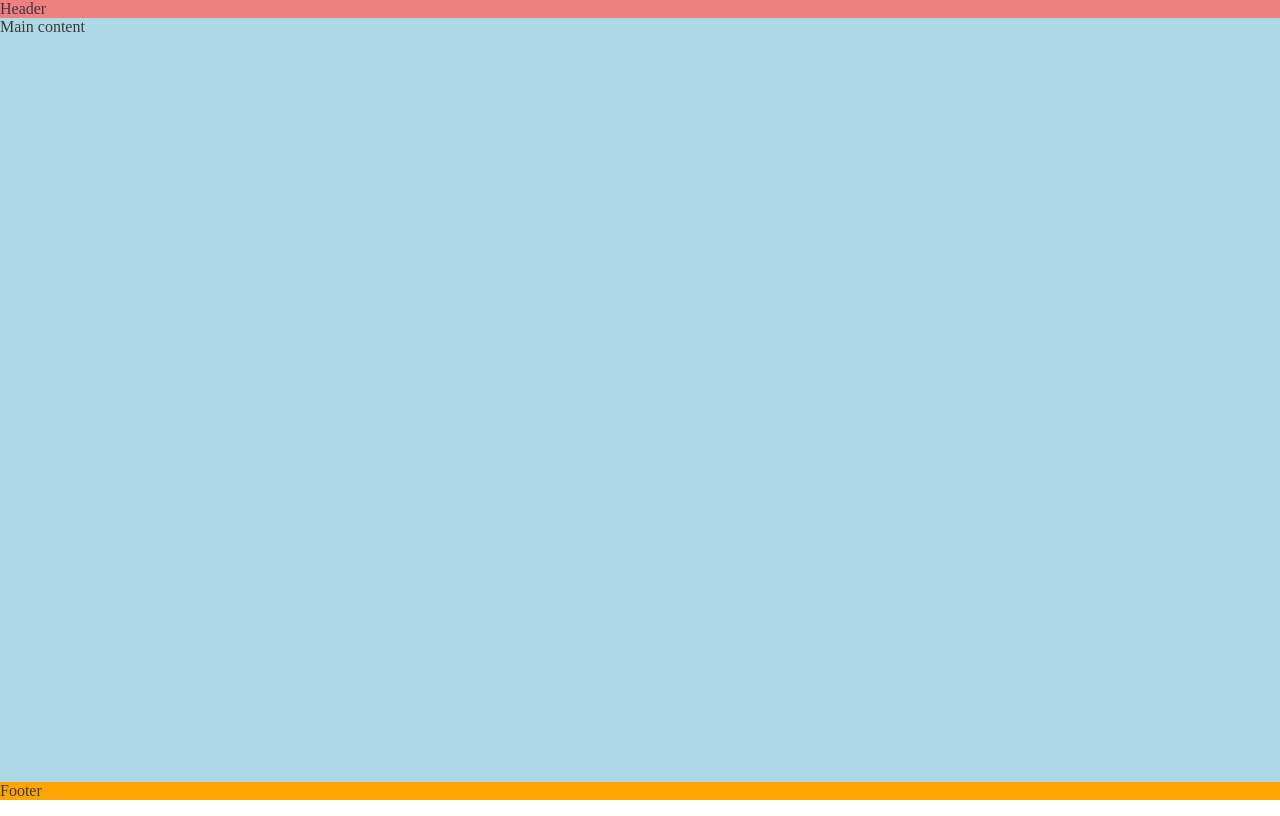
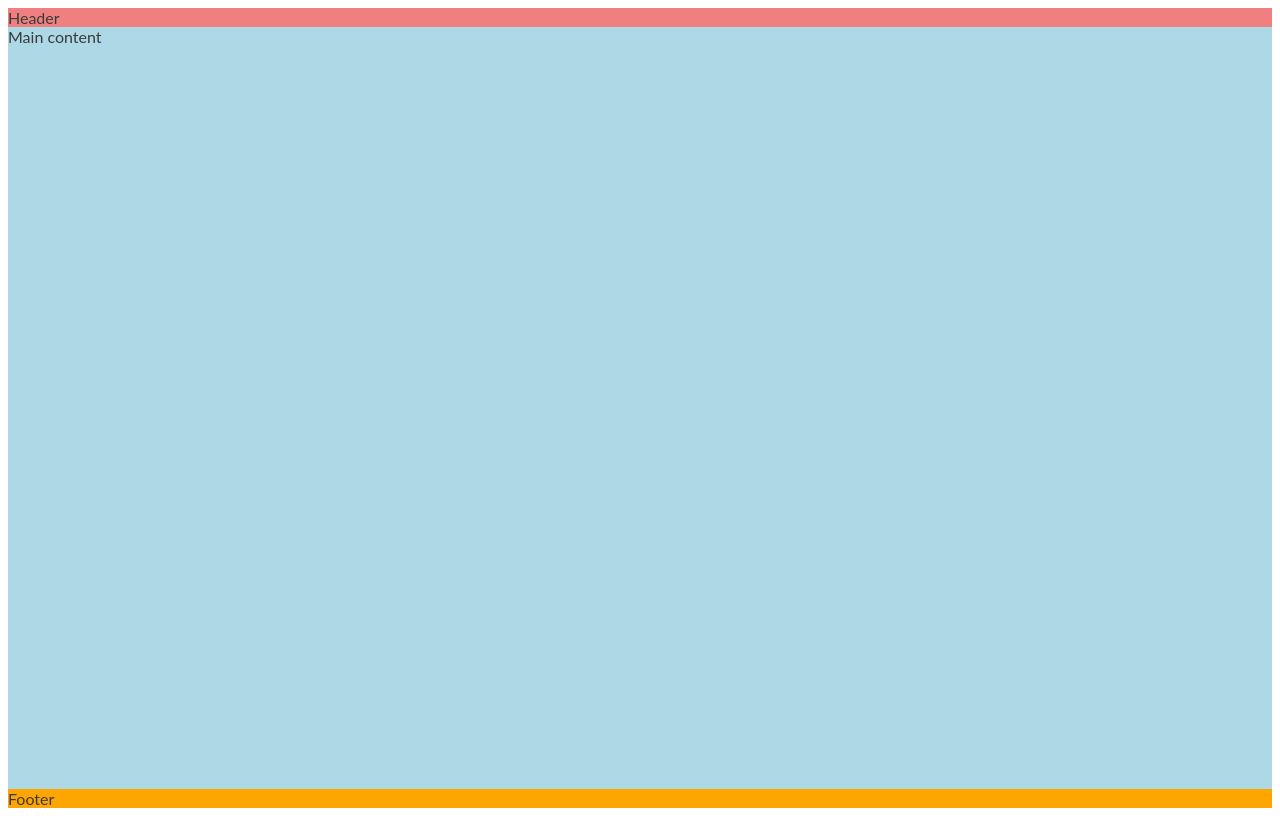
Before and after one commit to hebjornberg/love-running, a plain HTML site: page index.html in a window 1280 px wide. Drawn offline with Linux system fonts and the light colour scheme.

Commit message:
Add Lato font style to body

```diff
--- a/assets/css/style.css
+++ b/assets/css/style.css
@@ -1,3 +1,5 @@
+@import url('https://fonts.googleapis.com/css2?family=Lato:wght@300&family=Oswald:wght@200;300;400;500;600;700&display=swap')
+
 /* Asterisk wildcard selector to override default styles added by the browser */
 * {
     padding: 0;
@@ -11,6 +13,7 @@ display: flex;
 flex-direction:column;
 /* Generic project styles */
 color: #3a3a3a;
+font-family: 'Lato', sans-serif;
 }
 /* Header */
 header {
```
